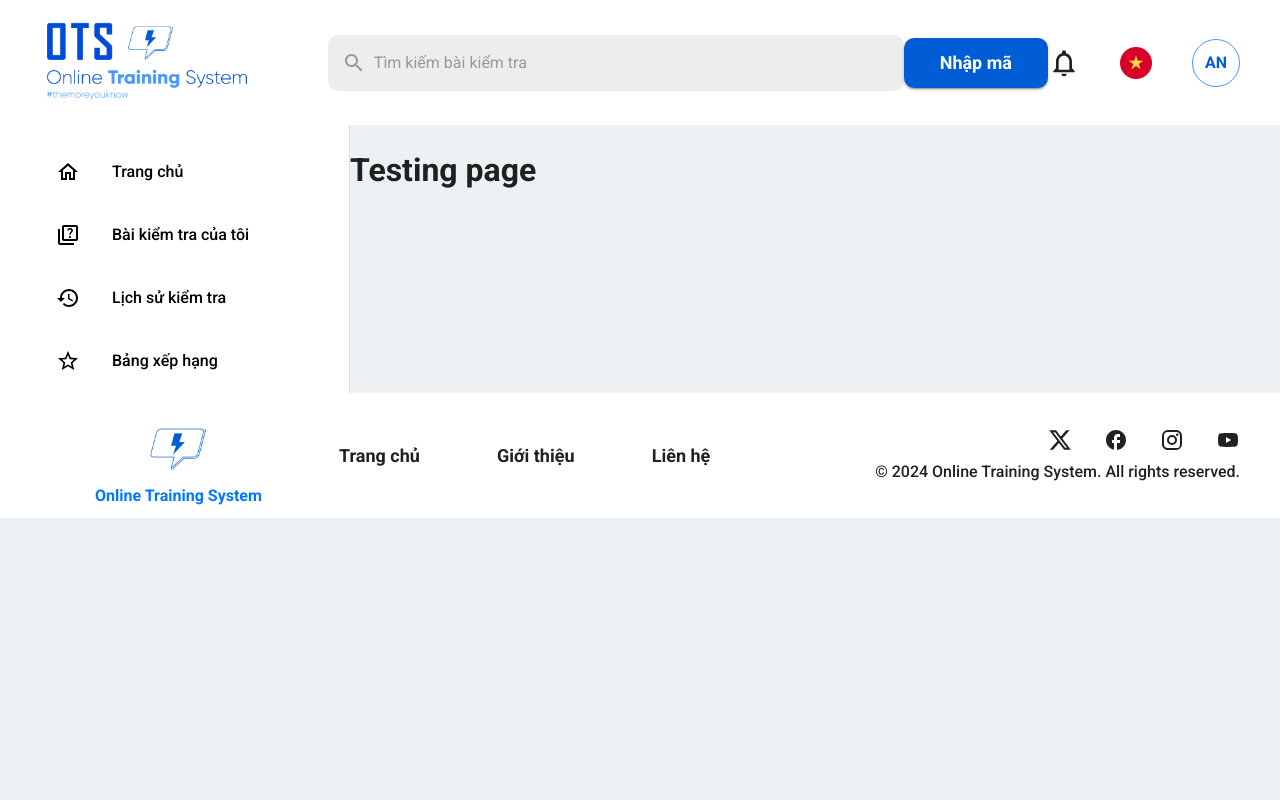
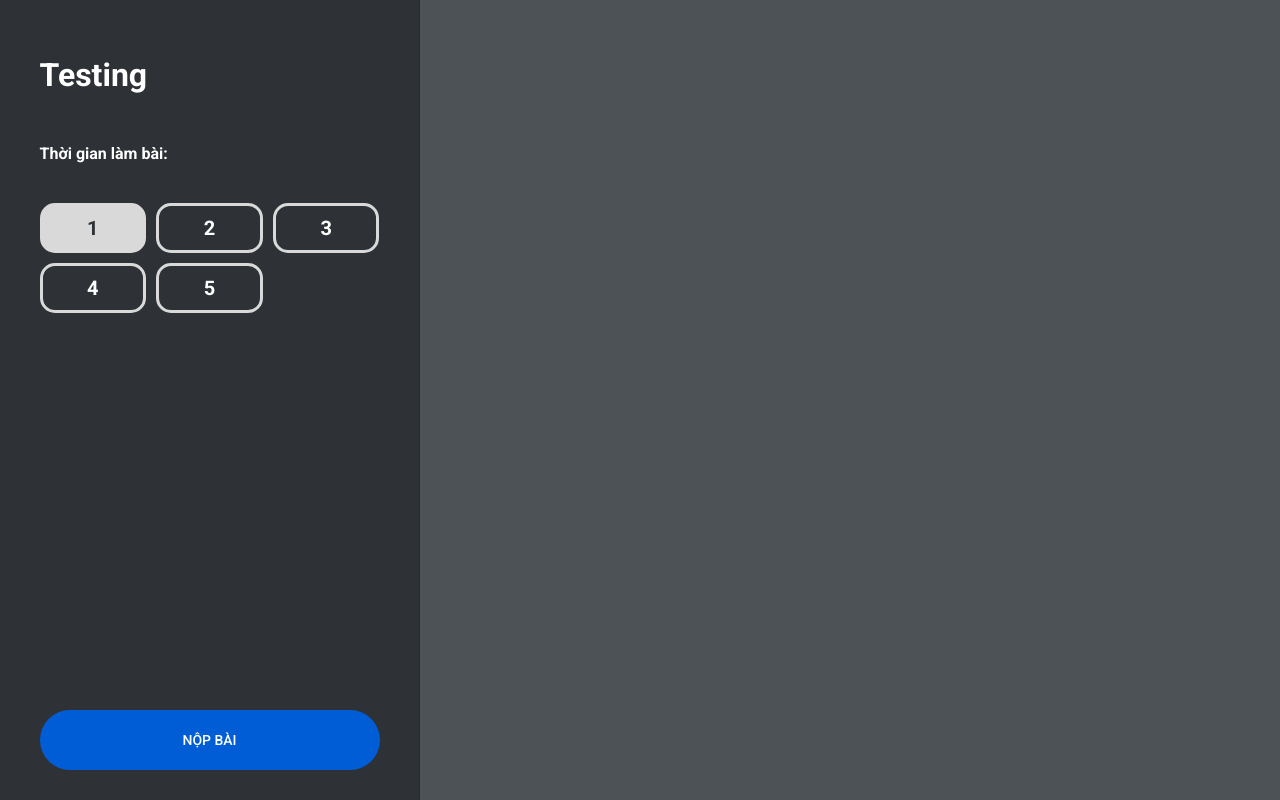
Before and after one commit to kei2701/ots-sol-frontend, a React (Vite) app: page /testing in a window 1280 px wide. Built offline with nearby package versions, Linux system fonts and the light colour scheme.

Commit message:
finish testing page

```diff
--- /dev/null
+++ b/src/components/TestingSideBar.jsx
@@ -0,0 +1,131 @@
+import styled from "@emotion/styled";
+import {
+  Box,
+  Button,
+  Drawer,
+  List,
+  ListItem,
+  ListItemButton,
+  ListItemIcon,
+  ListItemText,
+} from "@mui/material";
+import { NavLink } from "react-router-dom";
+import data from "./../services/question.json"
+import { useState } from "react";
+
+
+const GridContainer = styled(List)({
+    display: 'grid',
+    gridTemplateColumns: 'repeat(3, 1fr)', // 3 ô trong 1 hàng
+    gap: '10px', // Khoảng cách giữa các ô
+});
+
+
+
+
+
+const CustomListQuestionButton = styled(ListItemButton)(({active}) => ({
+    width: 100,
+    height: 50,
+    color: active == "true" ? "#2E3236" : "#FFFFFF",
+    fontWeight: "100",
+    fontSize: "50",
+    backgroundColor: active == "true" ? "#D9D9D9" : "#2E3236",
+    border: "solid #D9D9D9",
+    borderRadius: "15px",
+    textAlign: "center",
+
+    "&:hover": {
+        backgroundColor: active == "true" ? "#D9D9D9" : "#2E3236",
+    }
+}))
+
+
+
+function TestingSideBar(testid) {
+
+    testid = 1;
+
+    const questions = data.find(t => t.testID == testid).questions;
+
+    const [selectedIndex, setSelectedIndex] = useState(0);
+
+    const handleItemClick = (index) => {
+        setSelectedIndex(index);
+    }
+
+    return (
+        <Drawer
+            anchor="left"
+            PaperProps={{
+                sx: {
+                    backgroundColor: "#2E3236",
+                    width: 420,
+                    justifyContent: "center",
+                    alignItems: "center"
+                }
+            }}
+            variant="permanent"
+        >
+
+            <Box
+                sx={{
+                    display: "flex",
+                    flexDirection: "column",
+                    width: 400,
+                    height: "100%",
+                    textAlign: "left",
+                    padding: "30px",
+                }}
+            >
+                <h1 style={{color: "#FFFFFF"}}>Testing</h1>
+                <h4 style={{color: "#FFFFFF"}}>Thời gian làm bài:</h4>
+                <List>
+                <GridContainer>
+                    { questions.map((item, index) => (
+                        <ListItem
+                            disablePadding
+                            key={item.questionNo}
+                        >
+
+                            <CustomListQuestionButton
+                                active={
+                                    selectedIndex === index
+                                    ? "true"
+                                    : "false"
+                                }
+                                onClick={() => handleItemClick(index)}
+                            >
+                                <ListItemText
+                                    disableTypography
+                                    style={{ fontSize: "20px",
+                                        fontWeight: "bold"
+                                    }}
+                                    primary={item.questionNo}
+                                />
+
+                            </CustomListQuestionButton>
+                        </ListItem>
+                    ))}
+                </GridContainer>
+                </List>
+                <Button
+                    className="Submitbtn"
+                    sx={{
+                        marginTop: 'auto',
+                        backgroundColor: "#005DD6",
+                        color: "#FFFFFF",
+                        borderRadius: 20,
+                        width: "100%",
+                        height: 60,
+                        borderColor: "#005DD6",
+                        textAlign: "center",
+                }}>
+                    Nộp bài
+                </Button>
+            </Box>
+        </Drawer>
+    );
+}
+
+export default TestingSideBar;
--- a/src/pages/TestingPage.jsx
+++ b/src/pages/TestingPage.jsx
@@ -1,13 +1,50 @@
+import {Stack, styled} from "@mui/material";
+import { ThemeProvider } from "@emotion/react";
+import { CssBaseline, createTheme } from "@mui/material";
+import PropTypes from "prop-types";
 import React from "react";
 import ReactDOM from "react-dom/client";
 
+import TestingSideBar from "../components/TestingSideBar" ;
 
+
+function TestingPageThemeProvider(props) {
+    const themeOptions = {
+        typography: {
+            fontFamily: `"Roboto", "Arial", sans-serif`,
+        },
+        components: {
+            MuiCssBaseline: {
+                styleOverrides: {
+                    body: {
+                        backgroundColor: "#4D5257",
+                        margin: 0,
+                    },
+                },
+            },
+        },
+    };
+
+    let theme = createTheme(themeOptions);
+
+    return (
+        <ThemeProvider theme={theme}>
+        <CssBaseline />
+        {props.children}
+        </ThemeProvider>
+    );
+}
+
+TestingPageThemeProvider.propTypes = {
+    children: PropTypes.node,
+};
 
 function TestingPage() {
     return (
-
         <>
-           <h1>Testing page</h1>
+            <TestingPageThemeProvider>
+            <TestingSideBar />
+            </TestingPageThemeProvider>
         </>
     );
 }
--- /dev/null
+++ b/src/services/question.json
@@ -0,0 +1,146 @@
+[
+		{
+			"testID": 1,
+			"questions":
+			[
+				{
+					"questionNo": 1,
+					"detail": "Cau hoi so 1",
+					"answers": ["Cau A", "Cau B", "Cau C", "Cau D"],
+					"isCorret": "Cau A"
+				},
+				{
+					"questionNo": 2,
+					"detail": "Cau hoi so 2",
+					"answers": ["Cau A", "Cau B", "Cau C", "Cau D"],
+					"isCorret": "Cau B"
+				},
+				{
+					"questionNo": 3,
+					"detail": "Cau hoi so 3",
+					"answers": ["Cau A", "Cau B", "Cau C", "Cau D"],
+					"isCorret": "Cau A"
+				},
+				{
+					"questionNo": 4,
+					"detail": "Cau hoi so 4",
+					"answers": ["Cau A", "Cau B", "Cau C", "Cau D"],
+					"isCorret": "Cau C"
+				},
+				{
+					"questionNo": 5,
+					"detail": "Cau hoi so 5",
+					"answers": ["Cau A", "Cau B", "Cau C", "Cau D"],
+					"isCorret": "Cau D"
+				}
+			]
+		},
+		{
+			"testID": 2,
+			"questions":
+			[
+				{
+					"questionNo": 1,
+					"detail": "Cau hoi so 1",
+					"answers": ["Cau A", "Cau B", "Cau C", "Cau D"],
+					"isCorret": "Cau A"
+				},
+				{
+					"questionNo": 2,
+					"detail": "Cau hoi so 2",
+					"answers": ["Cau A", "Cau B", "Cau C", "Cau D"],
+					"isCorret": "Cau B"
+				},
+				{
+					"questionNo": 3,
+					"detail": "Cau hoi so 3",
+					"answers": ["Cau A", "Cau B", "Cau C", "Cau D"],
+					"isCorret": "Cau A"
+				},
+				{
+					"questionNo": 4,
+					"detail": "Cau hoi so 4",
+					"answers": ["Cau A", "Cau B", "Cau C", "Cau D"],
+					"isCorret": "Cau C"
+				},
+				{
+					"questionNo": 5,
+					"detail": "Cau hoi so 5",
+					"answers": ["Cau A", "Cau B", "Cau C", "Cau D"],
+					"isCorret": "Cau D"
+				}
+			]
+		},
+		{
+		"testID": 3,
+		"questions":
+			[
+				{
+					"questionNo": 1,
+					"detail": "Cau hoi so 1",
+					"answers": ["Cau A", "Cau B", "Cau C", "Cau D"],
+					"isCorret": "Cau A"
+				},
+				{
+					"questionNo": 2,
+					"detail": "Cau hoi so 2",
+					"answers": ["Cau A", "Cau B", "Cau C", "Cau D"],
+					"isCorret": "Cau B"
+				},
+				{
+					"questionNo": 3,
+					"detail": "Cau hoi so 3",
+					"answers": ["Cau A", "Cau B", "Cau C", "Cau D"],
+					"isCorret": "Cau A"
+				},
+				{
+					"questionNo": 4,
+					"detail": "Cau hoi so 4",
+					"answers": ["Cau A", "Cau B", "Cau C", "Cau D"],
+					"isCorret": "Cau C"
+				},
+				{
+					"questionNo": 5,
+					"detail": "Cau hoi so 5",
+					"answers": ["Cau A", "Cau B", "Cau C", "Cau D"],
+					"isCorret": "Cau D"
+				}
+			]
+		},
+		{
+		"testID": 4,
+		"questions":
+			[
+				{
+					"questionNo": 1,
+					"detail": "Cau hoi so 1",
+					"answers": ["Cau A", "Cau B", "Cau C", "Cau D"],
+					"isCorret": "Cau A"
+				},
+				{
+					"questionNo": 2,
+					"detail": "Cau hoi so 2",
+					"answers": ["Cau A", "Cau B", "Cau C", "Cau D"],
+					"isCorret": "Cau B"
+				},
+				{
+					"questionNo": 3,
+					"detail": "Cau hoi so 3",
+					"answers": ["Cau A", "Cau B", "Cau C", "Cau D"],
+					"isCorret": "Cau A"
+				},
+				{
+					"questionNo": 4,
+					"detail": "Cau hoi so 4",
+					"answers": ["Cau A", "Cau B", "Cau C", "Cau D"],
+					"isCorret": "Cau C"
+				},
+				{
+					"questionNo": 5,
+					"detail": "Cau hoi so 5",
+					"answers": ["Cau A", "Cau B", "Cau C", "Cau D"],
+					"isCorret": "Cau D"
+				}
+			]
+		}
+]
```
Also changed, not shown: src/routes/index.jsx (+5 -4 lines).
